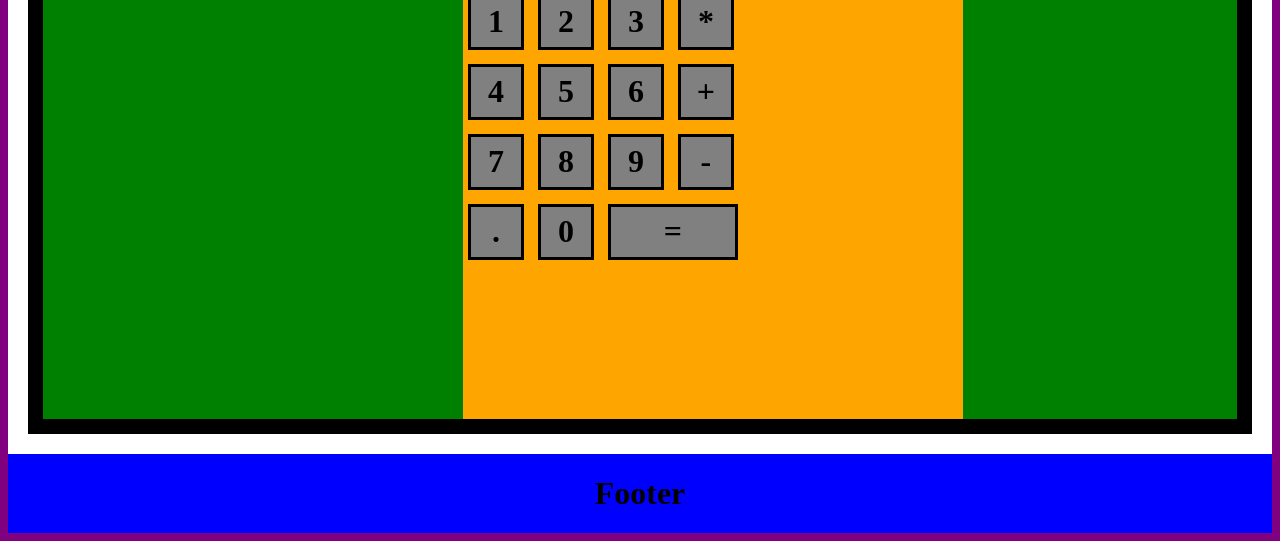
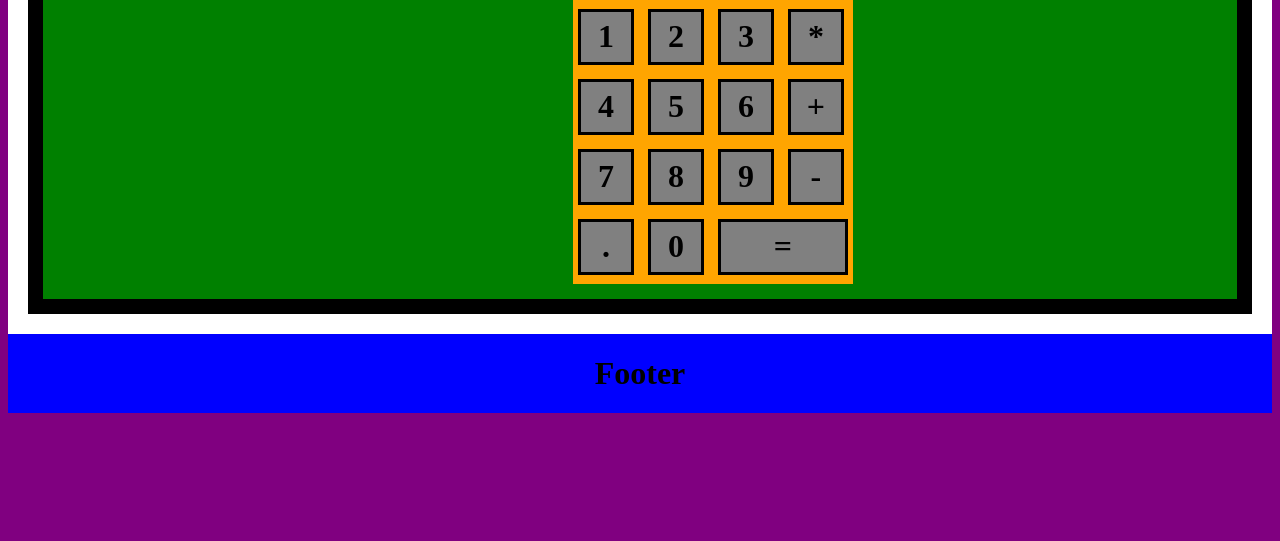
Before and after one commit to Maskus-rd/MySite, a plain HTML site: page index.html in a window 1280 px wide. Shown: the part 584-1125 px from the top of the page. After the commit the page ends 1005 px from the top, so only its background shows below. Drawn offline with Linux system fonts and the light colour scheme.

Commit message:
Update styles.css

```diff
--- a/styles.css
+++ b/styles.css
@@ -63,9 +63,10 @@ body{
 
 #content > .section > #calculator{
   display: grid;
+  margin: 15px;
   grid-template-columns: repeat(4, 70px);
   grid-template-rows: repeat(5, 70px);
   background-color: orange;
-  height: 500px;
-  width: 500px;
+  height: auto;
+  width: auto;
 }
```
